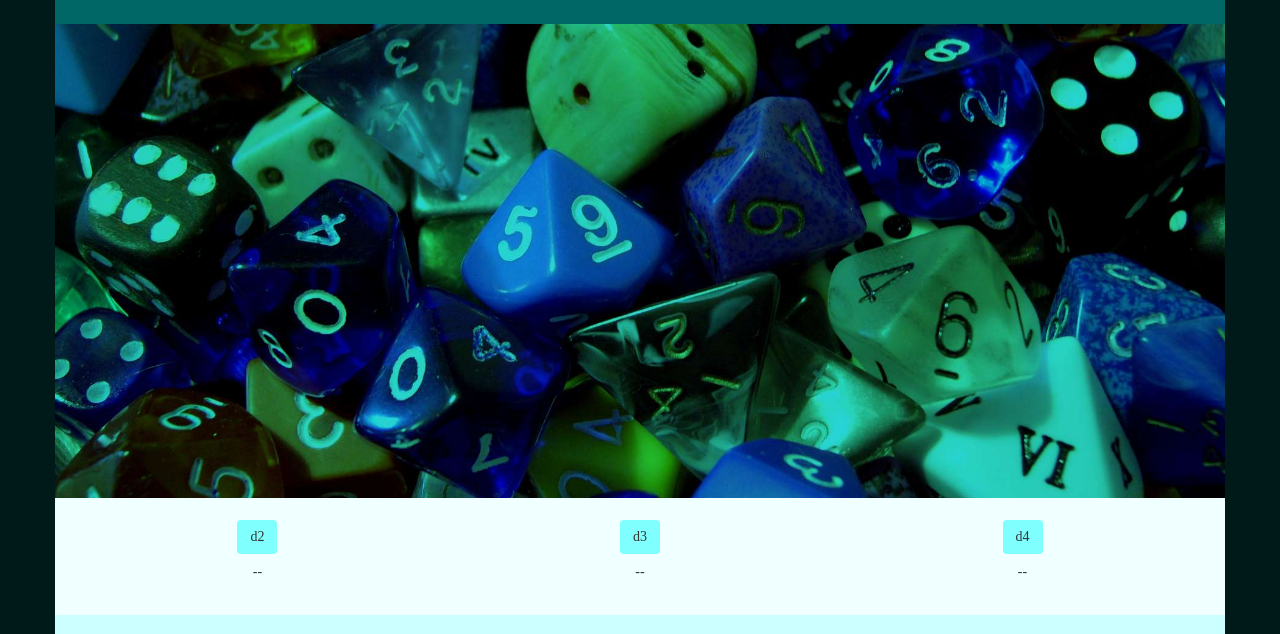
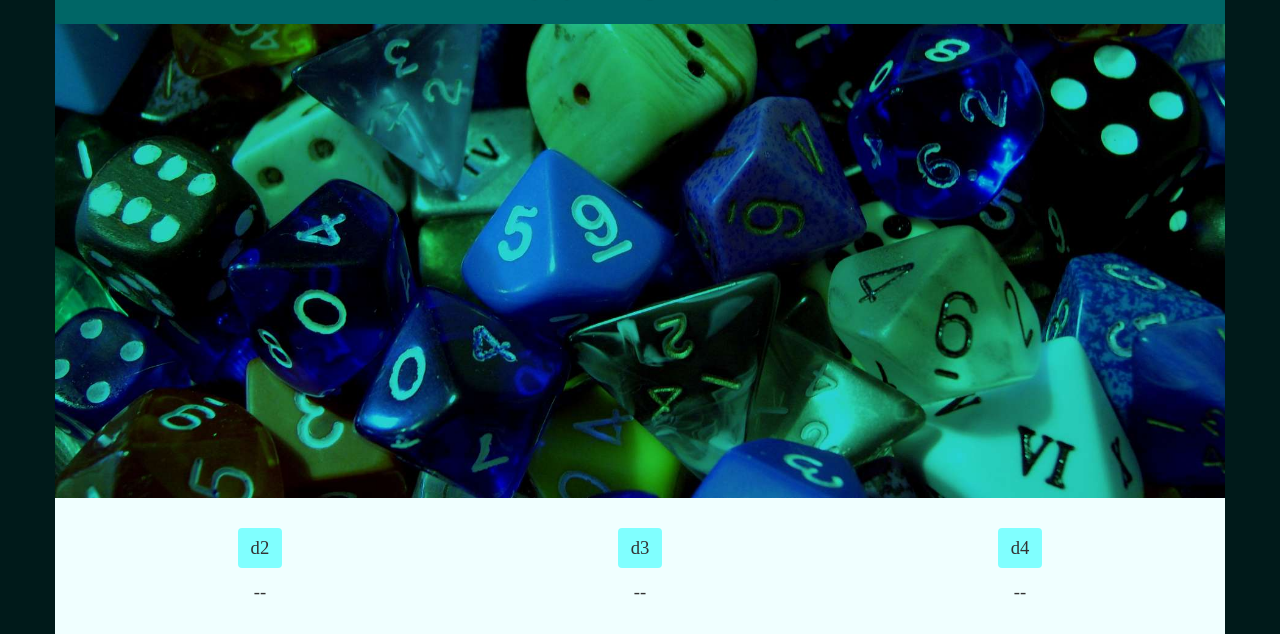
Before and after one commit to jonrreed/rpg-dice, a plain HTML site: page index.html in a window 1280 px wide. Shown: the part 101-735 px from the top of the page. Drawn offline with nearby package versions, Linux system fonts and the light colour scheme; a web font is replaced by a local one.

Commit message:
increased font size on buttons and roll results

```diff
--- a/diceStyle01.css
+++ b/diceStyle01.css
@@ -14,6 +14,7 @@ body{
 
 #diceArea div {
     padding: 0.8em;
+    font-size:14pt;
 }
 
 #diceArea p{
@@ -36,6 +37,7 @@ body{
 .btn{
     background-color: #80ffff;
     transition: all 0.4s;
+    font-size: 14pt;
 }
 
 .btn:hover{
```
Also changed, not shown: index.html (renamed from DicePage.html).
